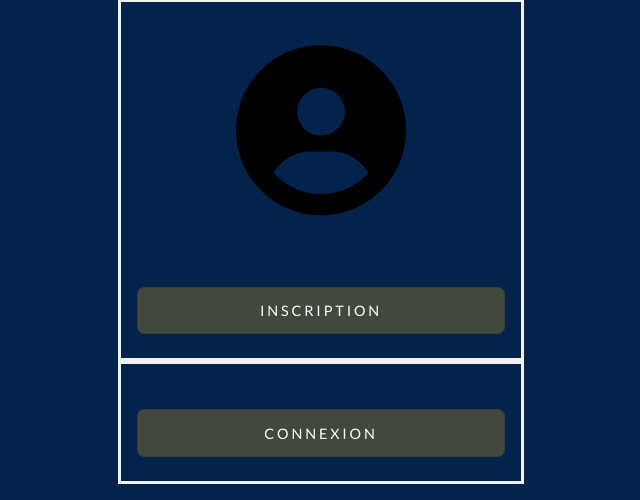
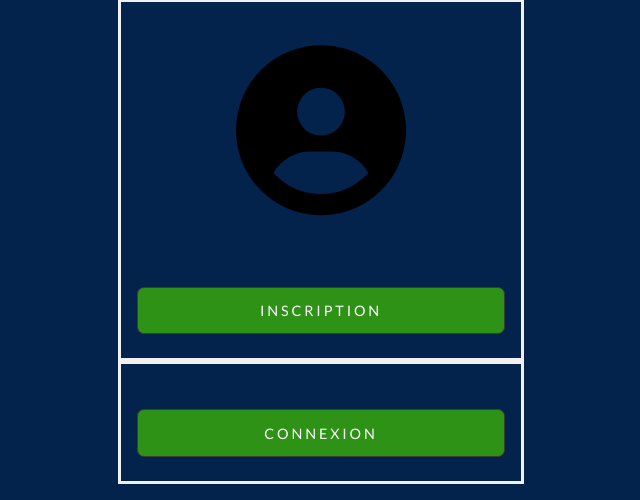
Before and after one commit to elias-cardon/discussion, a PHP site: page /index.php in a window 1280 px wide. Shown: the part 2170-2670 px from the top of the page, without its empty margins (319-959 px from the left). Run offline with PHP 8.4, Linux system fonts and the light colour scheme; some libraries are stand-ins or nearby versions.

Commit message:
change color buttons

```diff
--- a/connexion.php
+++ b/connexion.php
@@ -65,7 +65,6 @@ if (isset($_SESSION["loginConnect"])) {
         <link rel="stylesheet" href="src/css/index.css">
         <link rel="stylesheet" href="src/css/main.css">
         <link rel="stylesheet" href="src/css/connexion.css">
-        <!-- <link rel="stylesheet" href="src/css/style1.css"> -->
 
         <title>Connexion</title>
         <script src="https://kit.fontawesome.com/22c6f4e36c.js" crossorigin="anonymous"></script>
--- a/src/css/main.css
+++ b/src/css/main.css
@@ -1389,7 +1389,7 @@ button {
     display: inline-block;
     margin-top: 2em;
     padding: 1em 2em 1em 2em;
-    background: #40493C;
+    background-color: rgb(045, 146, 022);
     border-radius: 7px;
     border: 1px solid #373F34;
     letter-spacing: 0.20em;
```
